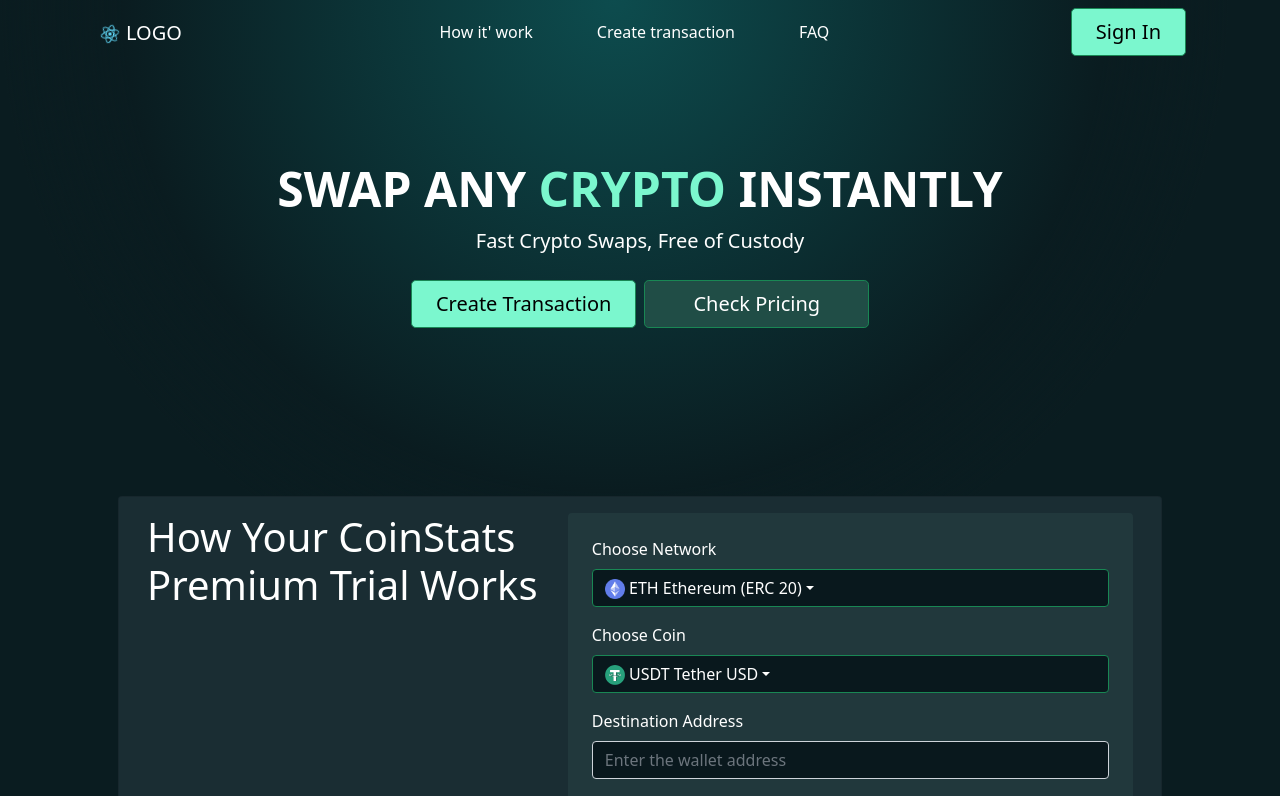
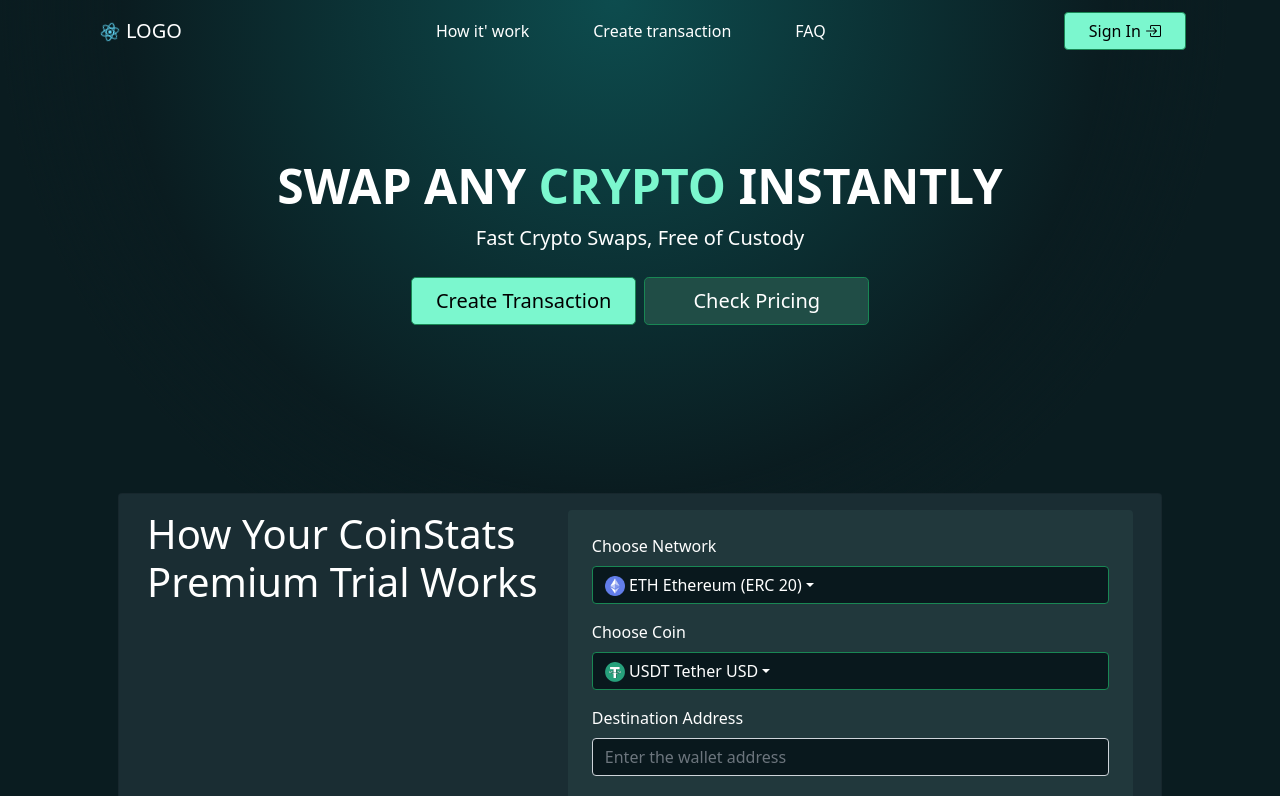
Before and after one commit to 21CenturyTarzan/faceless, a React (Create React App) app: page / in a window 1280 px wide. Shown: the top 796 px of the page. Built offline with nearby package versions, Linux system fonts and the light colour scheme.

Commit message:
fix UI of signin

```diff
--- a/src/components/MainNavbar.jsx
+++ b/src/components/MainNavbar.jsx
@@ -28,11 +28,11 @@ function MainNavbar() {
           </ul>
         </div>
         <button type="button"
-          className="btn btn-success btn-lg px-4 text-black"
+          className="btn btn-success px-4 text-black"
           style={{ background: colors.primary }}
           onClick={() => navigate('/login')}
         >
-          Sign In
+          Sign In <i class="bi bi-box-arrow-in-right"></i>
         </button>
         <button className="navbar-toggler collapsed"
           type="button"
--- a/src/layouts/MainLayout.jsx
+++ b/src/layouts/MainLayout.jsx
@@ -5,7 +5,7 @@ import MainNavbar from '../components/MainNavbar';
 
 function MainLayout() {
   return (
-    <div className="top-container">
+    <div className="top-container h-100">
       <div className='container'>
         <MainNavbar />
         <Outlet />
--- a/src/layouts/main-layout.css
+++ b/src/layouts/main-layout.css
@@ -4,4 +4,5 @@
     background-image:
     radial-gradient(closest-corner circle at 48% 0%, #0d4c4e 0%, #0A1C20 80%,transparent),
     radial-gradient(closest-corner circle at 50% 70%, #0a383a 0%,#0A1C20 70%);
+    min-height: 100vh;
 }
```
